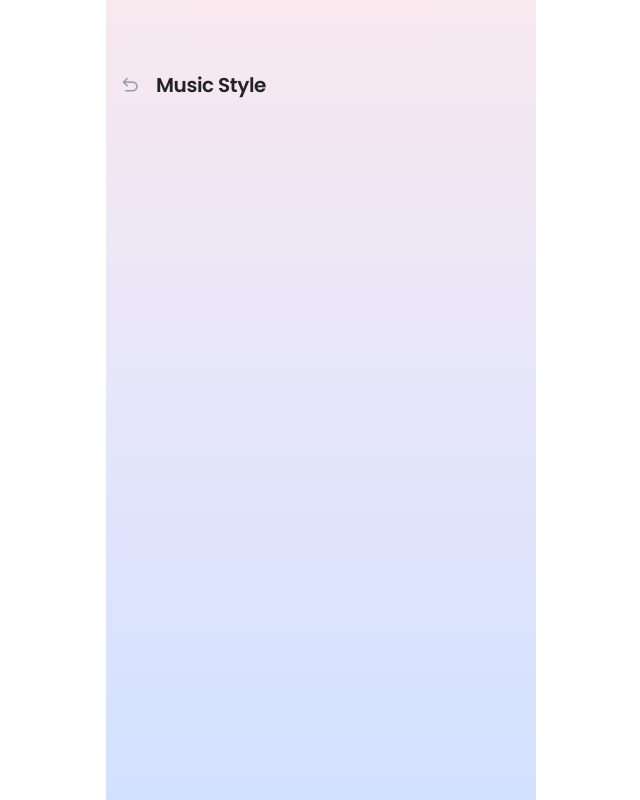
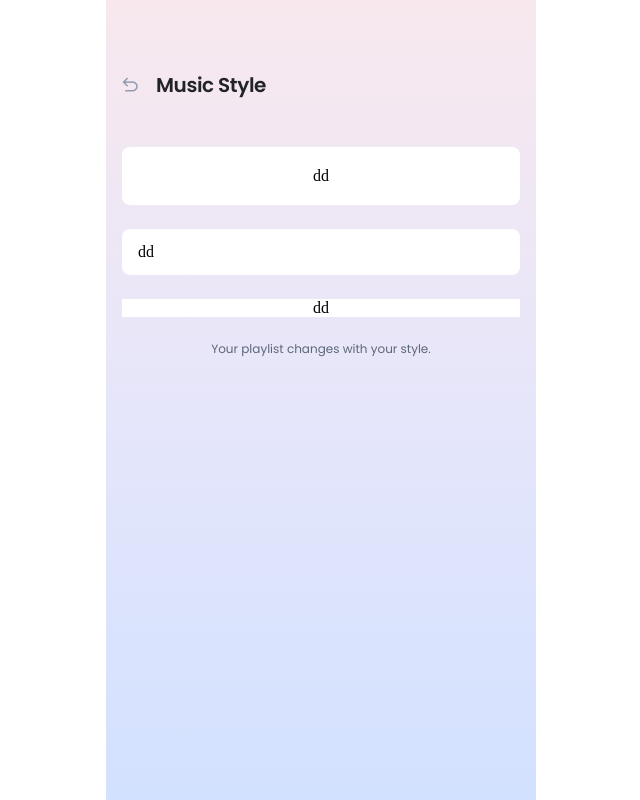
Before and after one commit to DAON-SJSU/layered.frontend, a React (Vite) app: page /choicePreference in a window 1280 px wide. Shown: the whole page, without its empty margins (319-959 px from the left). Built offline with nearby package versions, Linux system fonts and the light colour scheme.

Commit message:
feat :: choicePreference 페이지 구조 잡기

```diff
--- a/src/components/headerBar/style.ts
+++ b/src/components/headerBar/style.ts
@@ -9,7 +9,6 @@ export const undoStyle = {
 }
 
 export const Header = styled.header`
-    position: fixed;
     display: flex;
     width:100%;
     height: 60px;
--- a/src/index.css
+++ b/src/index.css
@@ -10,6 +10,7 @@ html, body {
 }
 
 :root{
+  --Surface-Surface-10: #FFF;
   --Surface-Surface-20 : #F0F2F5;
   --Gap-6 : 6px;
   --Gap-8 : 8px;
@@ -18,10 +19,12 @@ html, body {
   --Gap-20 : 20px;
   --Gap-24 : 24px;
   --Radius-14 : 14px;
+  --Radius-8 : 8px;
   --Background : linear-gradient(180deg, #F8E8EE 0.01%, #E6E6FA 50%, #D2E1FF 99.99%);
   --Grayscale-Grayscale-80 : #212329;
   --Grayscale-Grayscale-60 : #5D677A;
   --Grayscale-Translucence-Grayscale-50-Translucence : rgba(146, 155, 173, 0.20);
   --Text-Text-30 : #929BAD;
+  --Text-Text-20 : #5D677A;
   --Text-Text-10 : #212329;
 }
--- a/src/pages/choicePreference/index.tsx
+++ b/src/pages/choicePreference/index.tsx
@@ -3,9 +3,15 @@ import * as _ from './style';
 
 const ChoicePreference = () => {
     return(
-        <main>
+        <>
             <HeaderBar text={"Music Style"}/>
-        </main>
+            <_.Container>
+                <_.MusicSelectBox>dd</_.MusicSelectBox>
+                <_.SearchBar>dd</_.SearchBar>
+                <_.ListBar>dd</_.ListBar>
+                <_.SubText>Your playlist changes with your style.</_.SubText>
+            </_.Container>
+        </>
     );
 }
 
--- a/src/pages/choicePreference/style.ts
+++ b/src/pages/choicePreference/style.ts
@@ -1 +1,57 @@
 import styled from "@emotion/styled";
+
+export const Container = styled.div`
+    display: flex;
+    padding: var(--Gap-24) var(--Gap-16);
+    flex-direction: column;
+    justify-content: flex-end;
+    align-items: center;
+    gap: var(--Gap-24);
+    flex: 1 0 0;
+    align-self: stretch;
+    height: auto;
+`
+
+export const MusicSelectBox = styled.div`
+    display: flex;
+    box-sizing: border-box;
+    width: 100%;
+    padding: var(--Gap-20);
+    flex-direction: column;
+    justify-content: center;
+    align-items: center;
+    gap: var(--Gap-16);
+    border-radius: var(--Radius-8);
+    background: var(--Surface-Surface-10);
+`
+
+export const SearchBar = styled.div`
+    display: flex;
+    box-sizing : border-box;
+    width: 100%;
+    height: 46px;
+    padding: var(--Gap-12) var(--Gap-16);
+    align-items: center;
+    gap: var(--Gap-6);
+    border-radius: var(--Radius-8);
+    background: var(--Surface-Surface-10);
+`
+
+export const ListBar = styled.div`
+    display: flex;
+    width: 100%;
+    flex-direction: column;
+    justify-content: center;
+    align-items: center;
+    gap: var(--Gap-12);
+    background: var(--Surface-Surface-10);
+`
+
+export const SubText = styled.p`
+    color: var(--Text-Text-20);
+    font-family: Poppins;
+    font-size: 12px;
+    font-style: normal;
+    font-weight: 400;
+    line-height: 130%;
+`
```
